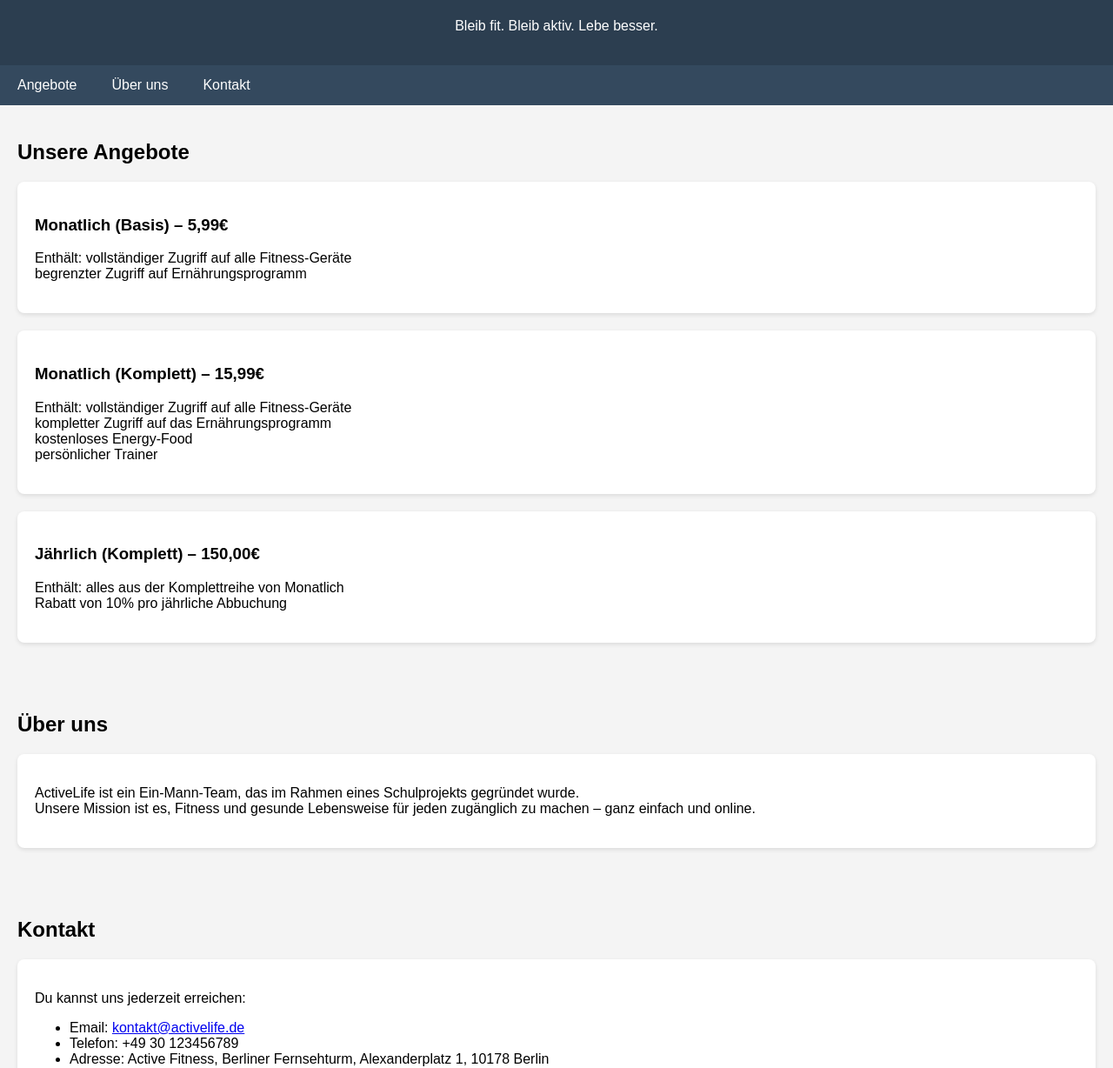
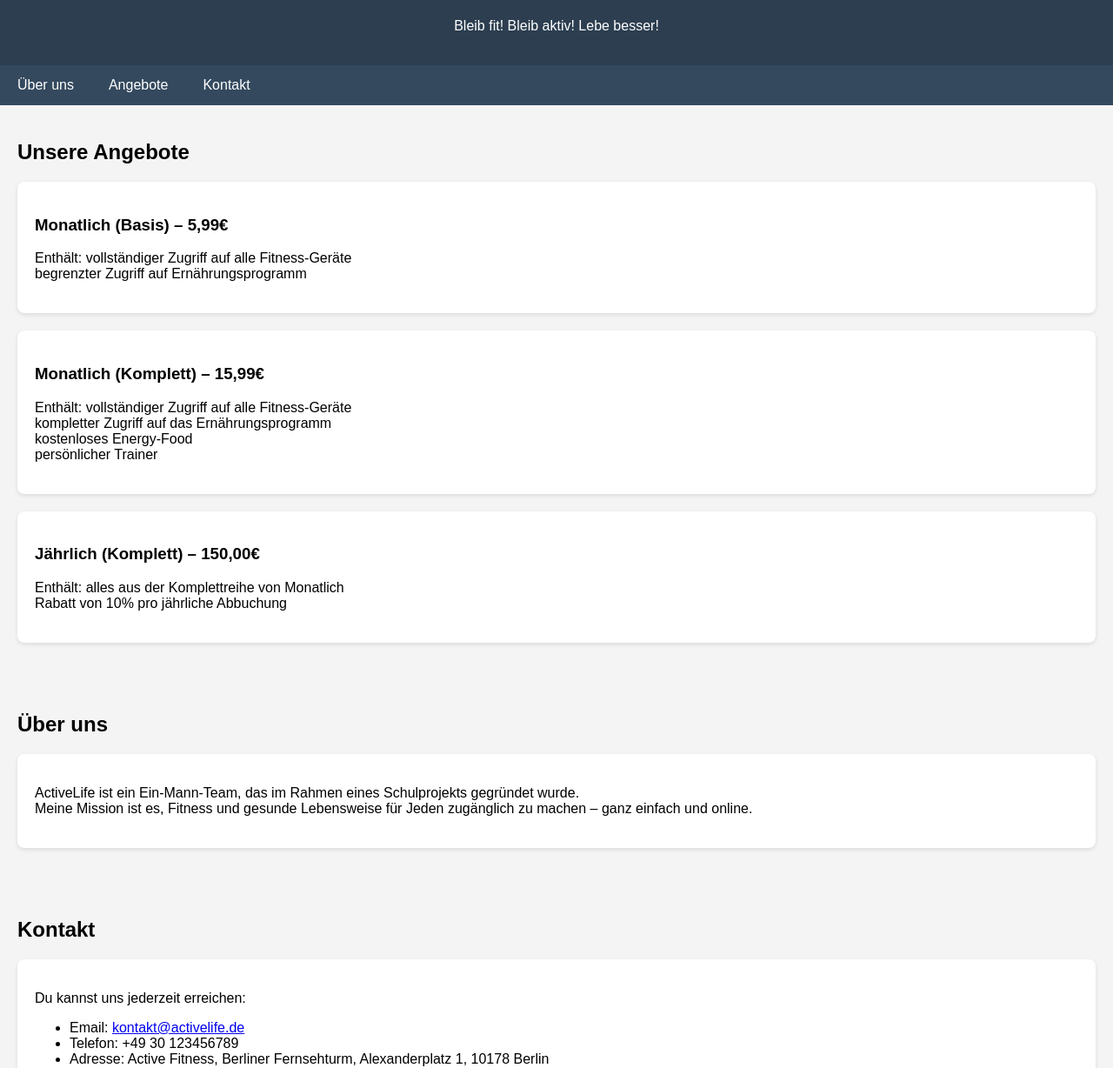
Before and after one commit to Zitrus255/ActiveLife, a plain HTML site: page index.html in a window 1280 px wide. Shown: the part 79-1307 px from the top of the page at 87% size. Drawn offline with Linux system fonts and the light colour scheme.

Commit message:
Update index.html

```diff
--- a/index.html
+++ b/index.html
@@ -53,12 +53,12 @@
 <body>
     <header>
         <h1>ActiveLife Fitnessstudio</h1>
-        <p>Bleib fit. Bleib aktiv. Lebe besser.</p>
+        <p>Bleib fit! Bleib aktiv! Lebe besser!</p>
     </header>
 
     <nav>
+        <a href="#ueberuns">Über uns</a>
         <a href="#angebote">Angebote</a>
-        <a href="#ueberuns">Über uns</a>
         <a href="#kontakt">Kontakt</a>
     </nav>
 
@@ -87,7 +87,7 @@
         <h2>Über uns</h2>
         <div class="card">
             <p>ActiveLife ist ein Ein-Mann-Team, das im Rahmen eines Schulprojekts gegründet wurde.<br>
-            Unsere Mission ist es, Fitness und gesunde Lebensweise für jeden zugänglich zu machen – ganz einfach und online.</p>
+            Meine Mission ist es, Fitness und gesunde Lebensweise für Jeden zugänglich zu machen – ganz einfach und online.</p>
         </div>
     </section>
 
```
